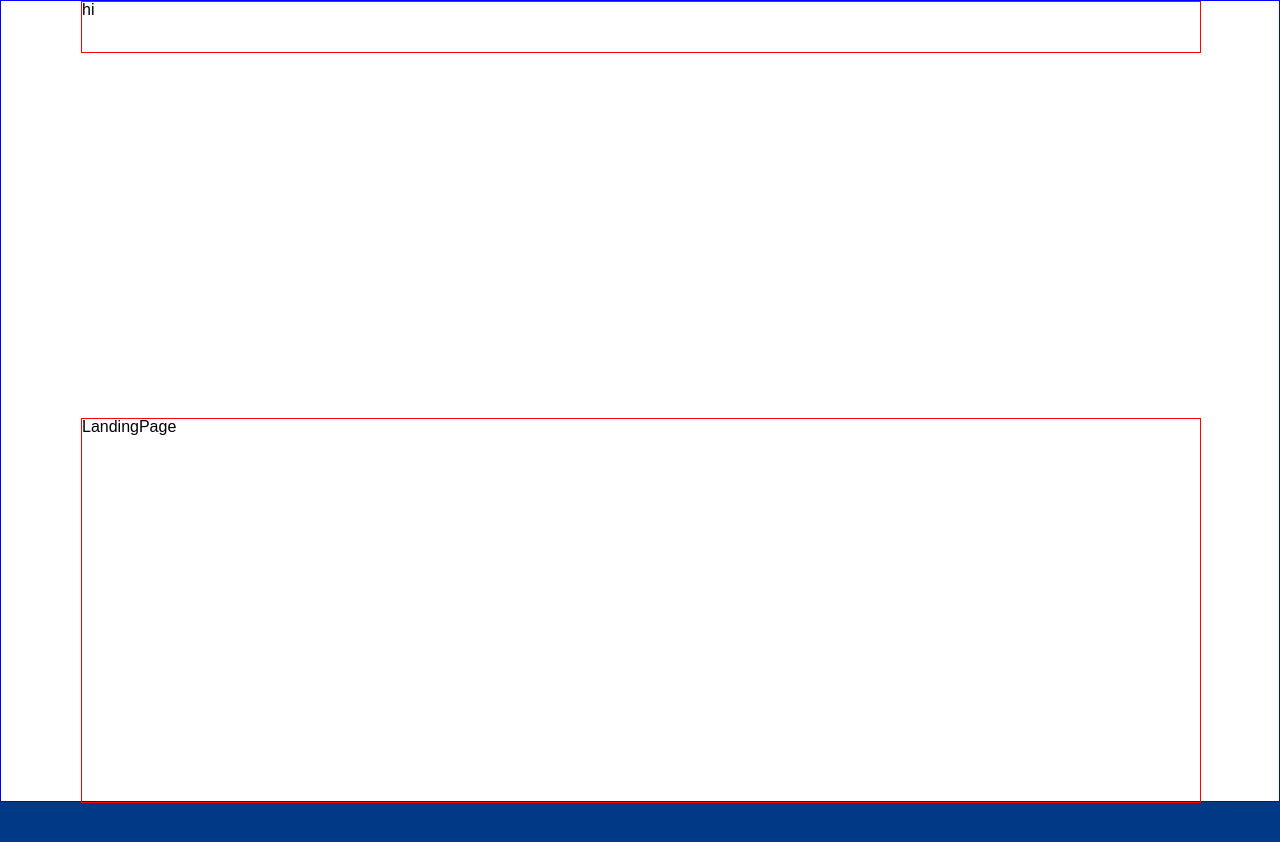
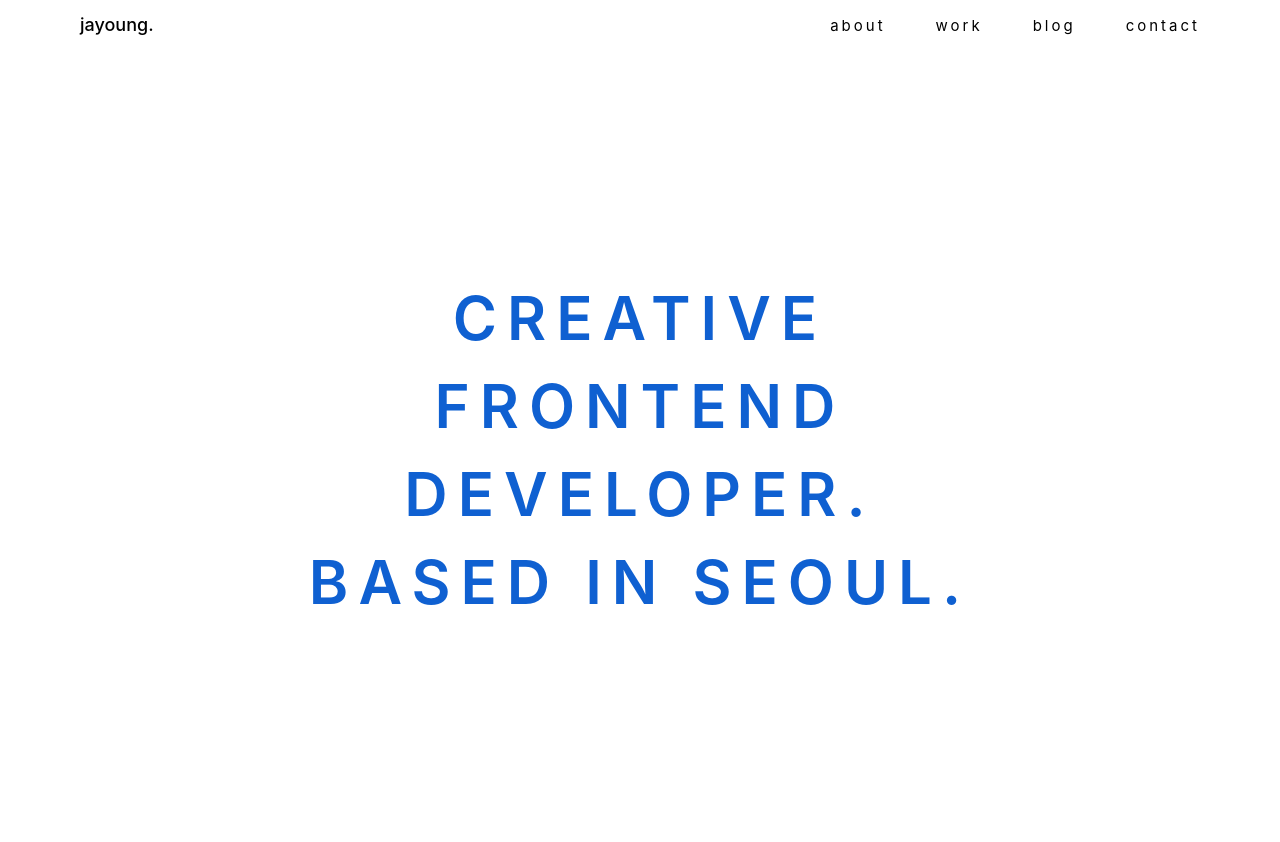
Before and after one commit to jayoung-cinnamon/jayoung, a React (Create React App) app: page / in a window 1280 px wide. Shown: the top 842 px of the page. Before the commit the page ends 803 px from the top, so only its background shows below. Built offline with nearby package versions, Linux system fonts and the light colour scheme.

Commit message:
[STYLE] Add Layout

```diff
--- a/src/components/Header.jsx
+++ b/src/components/Header.jsx
@@ -2,13 +2,48 @@ import React from "react";
 import styled from "styled-components";
 
 const Header = () => {
-  return <Container>hi</Container>;
+  return (
+    <Container>
+      <Logo>jayoung.</Logo>
+      <Menu>
+        <Item>about</Item>
+        <Item>work</Item>
+        <Item>blog</Item>
+        <Item>contact</Item>
+      </Menu>
+    </Container>
+  );
 };
 
 export default Header;
 
 const Container = styled.div`
-  width: 100%;
+  margin: 0 auto;
+  max-width: 1440px;
+  min-width: 320px;
+  padding-right: 80px;
+  padding-left: 80px;
   height: 50px;
-  border: 1px solid red;
+  display: flex;
+  align-items: center;
+  justify-content: space-between;
+  background-color: white;
 `;
+
+const Logo = styled.div`
+  font-size: 18px;
+  font-weight: 500;
+  cursor: pointer;
+`;
+
+const Menu = styled.div`
+  display: flex;
+`;
+
+const Item = styled.div`
+  font-size: 15px;
+  margin-left: 50px;
+  letter-spacing: 3px;
+  font-weight: 400;
+  cursor: pointer;
+`;
--- a/src/components/LandingPage.jsx
+++ b/src/components/LandingPage.jsx
@@ -3,7 +3,9 @@ import styled from "styled-components";
 const LandingPage = () => {
   return (
     <Container>
-      <h1>LandingPage</h1>
+      <MainText>
+        <h1>{"CREATIVE FRONTEND DEVELOPER.\nBASED IN SEOUL."}</h1>
+      </MainText>
     </Container>
   );
 };
@@ -12,7 +14,21 @@ export default LandingPage;
 
 const Container = styled.div`
   width: 100%;
+  min-width: 320px;
   height: 100%;
-  /* min-height: 90vh; */
-  border: 1px solid red;
+  min-height: 100vh;
+  display: flex;
+  justify-content: center;
+  align-items: center;
 `;
+
+const MainText = styled.div`
+  text-align: center;
+  font-size: 60px;
+  font-weight: 600;
+  white-space: pre-line;
+  color: #0f60d1;
+  line-height: 147%;
+  letter-spacing: 10px;
+  width: 70%;
+`;
--- a/src/components/Main.jsx
+++ b/src/components/Main.jsx
@@ -4,10 +4,12 @@ import Header from "./Header";
 import LandingPage from "./LandingPage";
 const Main = () => {
   return (
-    <MainContainer>
+    <>
       <Header />
-      <LandingPage />
-    </MainContainer>
+      <MainContainer>
+        <LandingPage />
+      </MainContainer>
+    </>
   );
 };
 export default Main;
@@ -19,11 +21,8 @@ const MainContainer = styled.div`
   min-height: 100vh;
   height: 100%;
   background-color: white;
-  display: grid;
+  display: flex;
+  flex-direction: column;
   padding-right: 80px;
   padding-left: 80px;
-  /* justify-content: center;
-  align-items: center; */
-  /* padding: 10px; */
-  border: 1px solid blue; ;
 `;
--- a/src/styles/GlobalStyle.js
+++ b/src/styles/GlobalStyle.js
@@ -5,7 +5,8 @@ const GlobalStyle = createGlobalStyle`
     body{
         padding: 0;
        margin: 0;
-        font-family: 'Noto Sans KR', sans-serif;
+        /* font-family: 'Noto Sans KR', sans-serif; */
+        font-family: Pretendard, -apple-system, BlinkMacSystemFont, system-ui, Roboto, 'Helvetica Neue', 'Segoe UI', 'Apple SD Gothic Neo', 'Noto Sans KR', 'Malgun Gothic', sans-serif;
         background-color:  #013987;
         box-sizing: border-box;
     };
```
